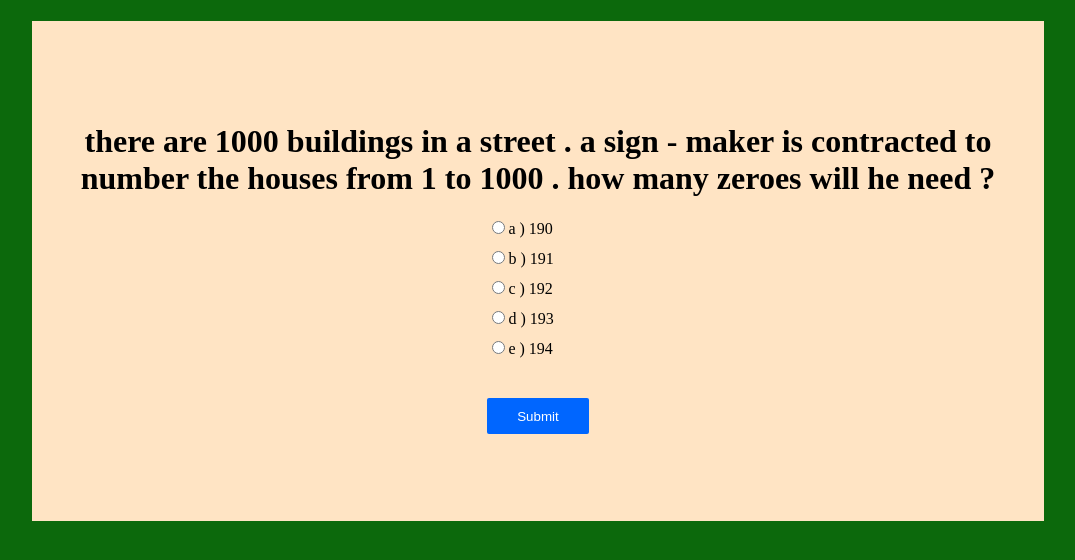
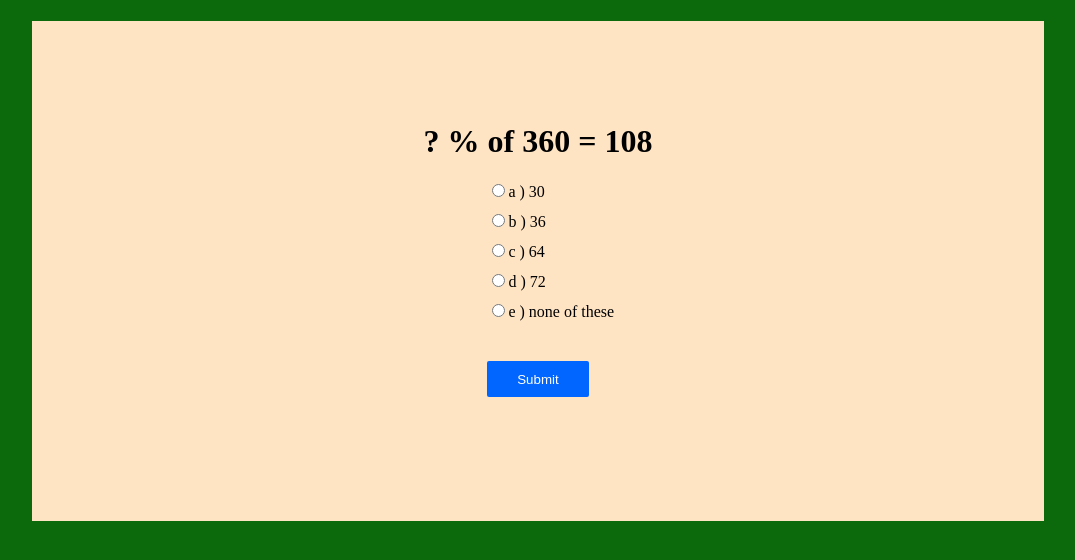
Before and after one commit to IanDBrown/henHacks2024, a React (Vite) app in the folder frontend/: page /quiz in a window 1280 px wide. Shown: the top 560 px of the page, without its empty margins (102-1177 px from the left). Built offline with nearby package versions, Linux system fonts and the light colour scheme; a web font is replaced by a local one.

Commit message:
Picks question by level

```diff
--- a/frontend/src/assets/questions.json
+++ b/frontend/src/assets/questions.json
@@ -1,6 +1,6 @@
 {
-    "Math": {
-     "LevelOne": [
+    "Math": [
+      [
         {
             "Problem": "there are 1000 buildings in a street . a sign - maker is contracted to number the houses from 1 to 1000 . how many zeroes will he need ?",
             "options": "a ) 190 , b ) 191 , c ) 192 , d ) 193 , e ) 194",
@@ -8,7 +8,7 @@
             "Rationale": "divide as ( 1 - 100 ) ( 100 - 200 ) . . . . ( 900 - 1000 ) total 192 answer : c"
         }
       ],
-      "LevelTwo": [
+      [
         {
             "Problem": "a man bought 20 shares of rs . 50 at 5 discount , the rate of dividend being 13 . the rate of interest obtained is :",
             "Rationale": "\"investment = rs . [ 20 x ( 50 - 5 ) ] = rs . 900 . face value = rs . ( 50 x 20 ) = rs . 1000 . dividend = rs . 27 x 1000 = rs . 135 . 2 100 interest obtained = 135 x 100 % = 15 % 900 view answer discuss in forum answer : c\"",
@@ -16,7 +16,7 @@
             "correct": "c"
         }
       ],
-      "LevelThree": [
+      [
         {
             "Problem": "? % of 360 = 108",
             "Rationale": "\"? % of 360 = 108 or , ? = 108 × 100 / 360 = 30 answer a\"",
@@ -24,7 +24,7 @@
             "correct": "a"
         }
       ],
-      "LevelFour": [
+      [
         {
             "Problem": "a corporation double its annual bonus to 100 of its employees . what percent of the employees ’ new bonus is the increase ?",
             "Rationale": "let the annual bonus be x . a corporation double its annual bonus . so new bonus = 2 x . increase = 2 x - x = x the increase is what percent of the employees ’ new bonus = ( x / 2 x ) * 100 = 50 % hence a .",
@@ -32,7 +32,7 @@
             "correct": "a"
         }
       ],
-      "LevelFive": [
+      [
         {
             "Problem": "a and b together do a work in 20 days . b and c together in 15 days and c and a in 12 days . then b alone can finish same work in how many days ?",
             "Rationale": "\"( a + b ) work in 1 day = 1 / 20 , ( b + c ) work in 1 days = 1 / 15 . , ( c + a ) work in 1 days = 1 / 12 ( 1 ) adding = 2 [ a + b + c ] in 1 day work = [ 1 / 20 + 1 / 15 + 1 / 12 ] = 1 / 5 ( a + b + c ) work in 1 day = 1 / 10 b work in 1 days = [ a + b + c ] work in 1 days - work of ( a + c ) in 1 days = [ 1 / 10 - 1 / 12 ] = 1 / 60 b alone finish work in 60 days answer b\"",
@@ -40,5 +40,5 @@
             "correct": "b"
         }
       ]
-     }
+    ]
 }
--- a/frontend/src/components/QuestionPage.tsx
+++ b/frontend/src/components/QuestionPage.tsx
@@ -2,24 +2,27 @@ import "../css/QuestionPage.css"
 import math from "../assets/questions.json"
 import { useState } from "react"
 
-//comment
 const QuestionPage = () => {
     const [selectedAnswer, setSelectedAnswer] = useState("");
-    let allOptions: String = math.Math.LevelOne[0].options
+    let scoreLevel : number = 2;
+    let allOptions: String = math.Math[scoreLevel][0].options
     let answerArray: Array<string> = allOptions.split(" , ")
-    console.log(answerArray)
+    console.log(math.Math[scoreLevel][0].options)
+    let rationale : String = math.Math[scoreLevel][0].Rationale
 
     function checkAnswer (){
-        if(selectedAnswer === math.Math.LevelOne[0].correct){
+        if(selectedAnswer === math.Math[scoreLevel][0].correct){
             console.log("Correct");
+            scoreLevel += 1
         }else{
             console.log("Wrong");
+            scoreLevel -= 1
         }
     }
 
     return (
         <div className="questionCard">
-            <h1 className="questionHeader">{math.Math.LevelOne[0].Problem}</h1>
+            <h1 className="questionHeader">{math.Math[scoreLevel][0].Problem}</h1>
             <form>
                 <div className="multipleChoiceDiv">
                     <label className="multipleChoiceLabel">
@@ -55,6 +58,9 @@ const QuestionPage = () => {
                 </label>
             </div>
             </form>
+            <div className="hidden" id="rationale">
+                {rationale}
+            </div>
             <div>
                 <button className="sumbitButton" onClick={()=>checkAnswer()}>Submit</button>
             </div>
--- a/frontend/src/css/QuestionPage.css
+++ b/frontend/src/css/QuestionPage.css
@@ -32,3 +32,7 @@
     margin-top: 3%;
     margin-left: 45%;
 }
+
+.hidden{
+    display: none;
+}
```
